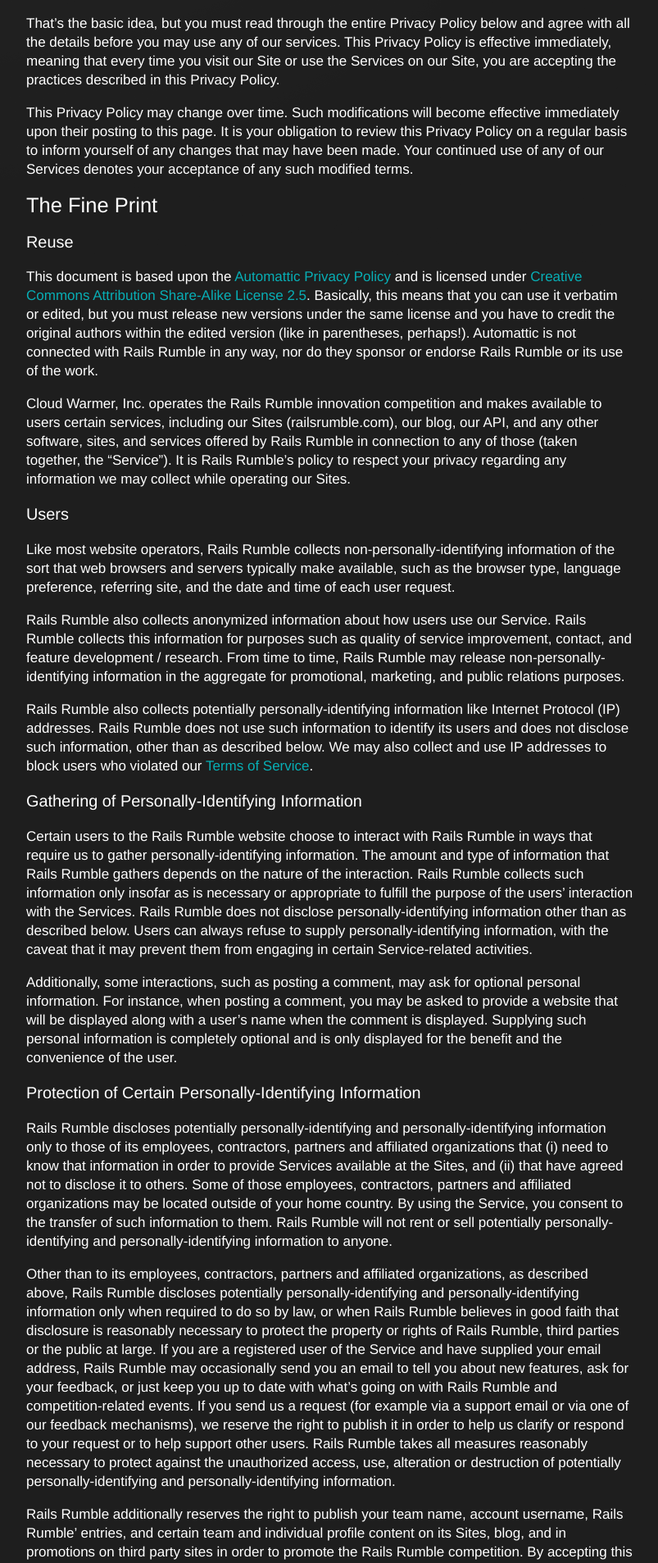
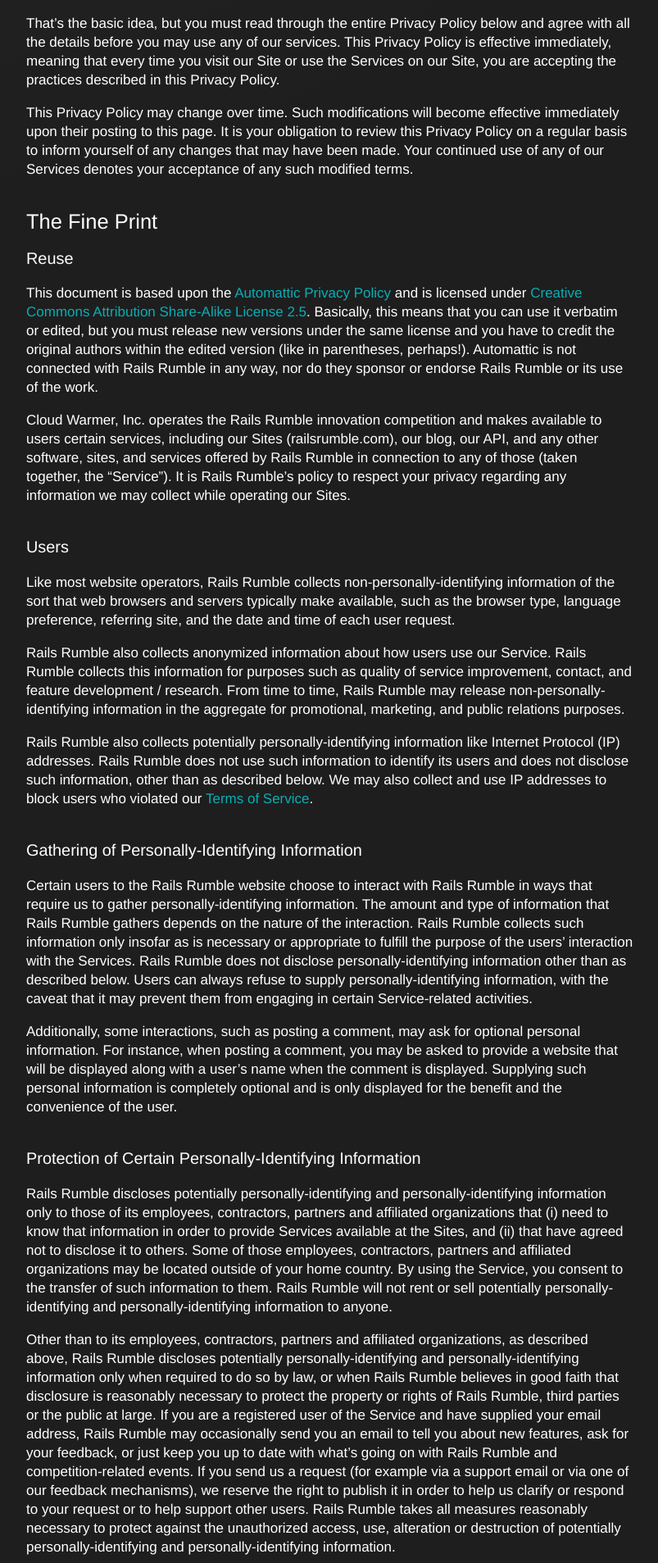
Before and after one commit to railsrumble/railsrumble.github.com, a Jekyll site: the page built from privacy.markdown, in a window 1280 px wide. Shown: the part 677-2584 px from the top of the page at 82% size, without its empty margins (109-912 px from the left). Built offline with Jekyll 4.4.1, drawn with Linux system fonts in a browser that asks for light colours; comment, search, counter and statistics services are not loaded.

Commit message:
Improved spacing.

```diff
--- a/assets/stylesheets/application.css
+++ b/assets/stylesheets/application.css
@@ -125,6 +125,12 @@
 h1 {
   font-size: 3rem;
   line-height: 3.4rem; }
+
+p + h2 {
+  padding-top: 20px; padding-top: 2rem; }
+
+p + h3 {
+  padding-top: 20px; padding-top: 2rem; }
 
 date {
   color: #4f4f4f; }
```
